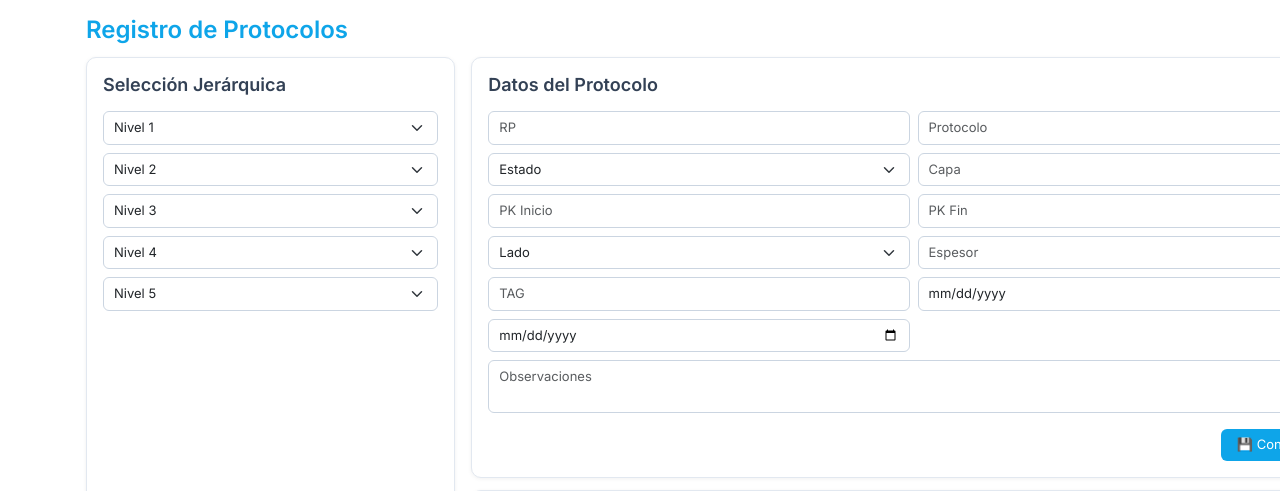
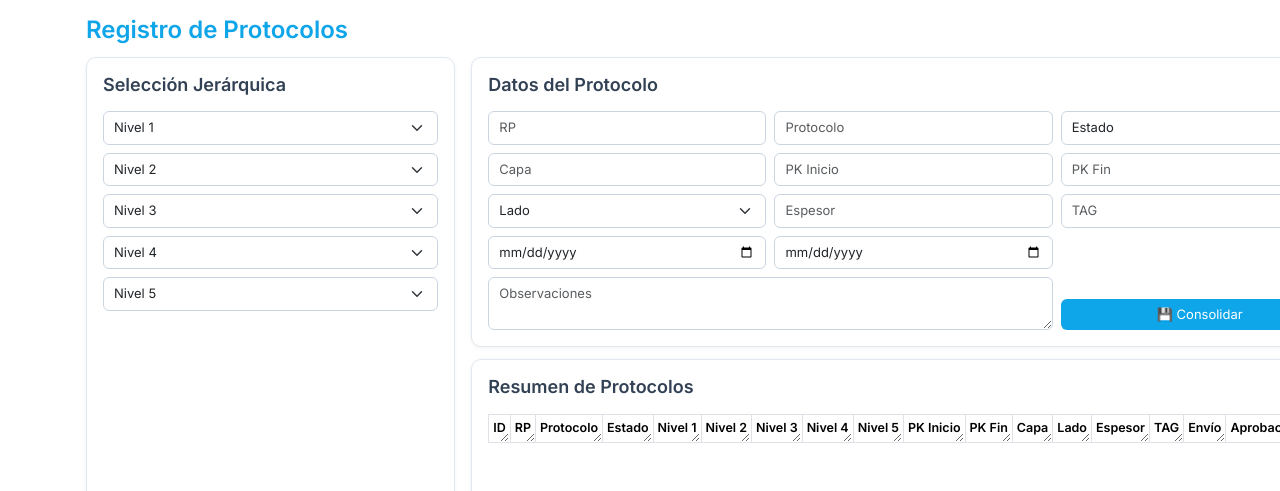
Before and after one commit to Calamardes/Registro-de-Protocolos, a FastAPI app: template templates/formulario.html in a window 1280 px wide. Shown: the top 491 px of the page. Run offline with FastAPI, Linux system fonts and the light colour scheme; the template is opened without the code that fills it, so the values that code supplies are empty; parts of the project's set-up code (start-up, migrations or seed data) failed here and were passed over.

Commit message:
Update formulario.html

```diff
--- a/templates/formulario.html
+++ b/templates/formulario.html
@@ -92,6 +92,7 @@
       font-weight: 500;
       border-radius: 6px;
       transition: background-color 0.2s ease;
+      width: 100%;
     }
 
     .btn-database:hover {
@@ -167,9 +168,9 @@
       <div class="form-section">
         <h4 class="mb-3">Datos del Protocolo</h4>
         <div class="row g-2">
-            <div class="col-md-6"><input type="text" class="form-control" placeholder="RP"></div>
-            <div class="col-md-6"><input type="text" class="form-control" placeholder="Protocolo"></div>
-            <div class="col-md-6">
+          <div class="col-md-4"><input type="text" class="form-control" placeholder="RP"></div>
+          <div class="col-md-4"><input type="text" class="form-control" placeholder="Protocolo"></div>
+          <div class="col-md-4">
             <select class="form-select">
               <option value="">Estado</option>
               <option value="aprobado">Aprobado</option>
@@ -177,10 +178,10 @@
               <option value="rechazado">Rechazado</option>
             </select>
           </div>
-            <div class="col-md-6"><input type="text" class="form-control" placeholder="Capa"></div>
-            <div class="col-md-6"><input type="text" class="form-control" placeholder="PK Inicio"></div>
-            <div class="col-md-6"><input type="text" class="form-control" placeholder="PK Fin"></div>
-            <div class="col-md-6">
+          <div class="col-md-4"><input type="text" class="form-control" placeholder="Capa"></div>
+          <div class="col-md-4"><input type="text" class="form-control" placeholder="PK Inicio"></div>
+          <div class="col-md-4"><input type="text" class="form-control" placeholder="PK Fin"></div>
+          <div class="col-md-4">
             <select class="form-select">
               <option value="">Lado</option>
               <option value="izquierdo">Izquierdo</option>
@@ -188,14 +189,14 @@
               <option value="completa">Completa</option>
             </select>
           </div>
-            <div class="col-md-6"><input type="text" class="form-control" placeholder="Espesor"></div>
-            <div class="col-md-6"><input type="text" class="form-control" placeholder="TAG"></div>
-            <div class="col-md-6"><input type="date" class="form-control" placeholder="Fecha Envío"></div>
-            <div class="col-md-6"><input type="date" class="form-control" placeholder="Fecha Aprobación"></div>
-            <div class="col-md-12"><textarea class="form-control" rows="2" placeholder="Observaciones"></textarea></div>
+          <div class="col-md-4"><input type="text" class="form-control" placeholder="Espesor"></div>
+          <div class="col-md-4"><input type="text" class="form-control" placeholder="TAG"></div>
+          <div class="col-md-4"><input type="date" class="form-control" placeholder="Fecha Envío"></div>
+          <div class="col-md-4"><input type="date" class="form-control" placeholder="Fecha Aprobación"></div>
+          <div class="col-md-8"><textarea class="form-control" rows="2" placeholder="Observaciones"></textarea></div>
+          <div class="col-md-4 d-flex align-items-end">
+            <button class="btn btn-database">💾 Consolidar</button>
           </div>
-          <div class="mt-3 text-end">
-            <button class="btn btn-database">💾 Consolidar</button>
         </div>
       </div>
 
```
Lines whose indentation alone changed are shown as unchanged.
